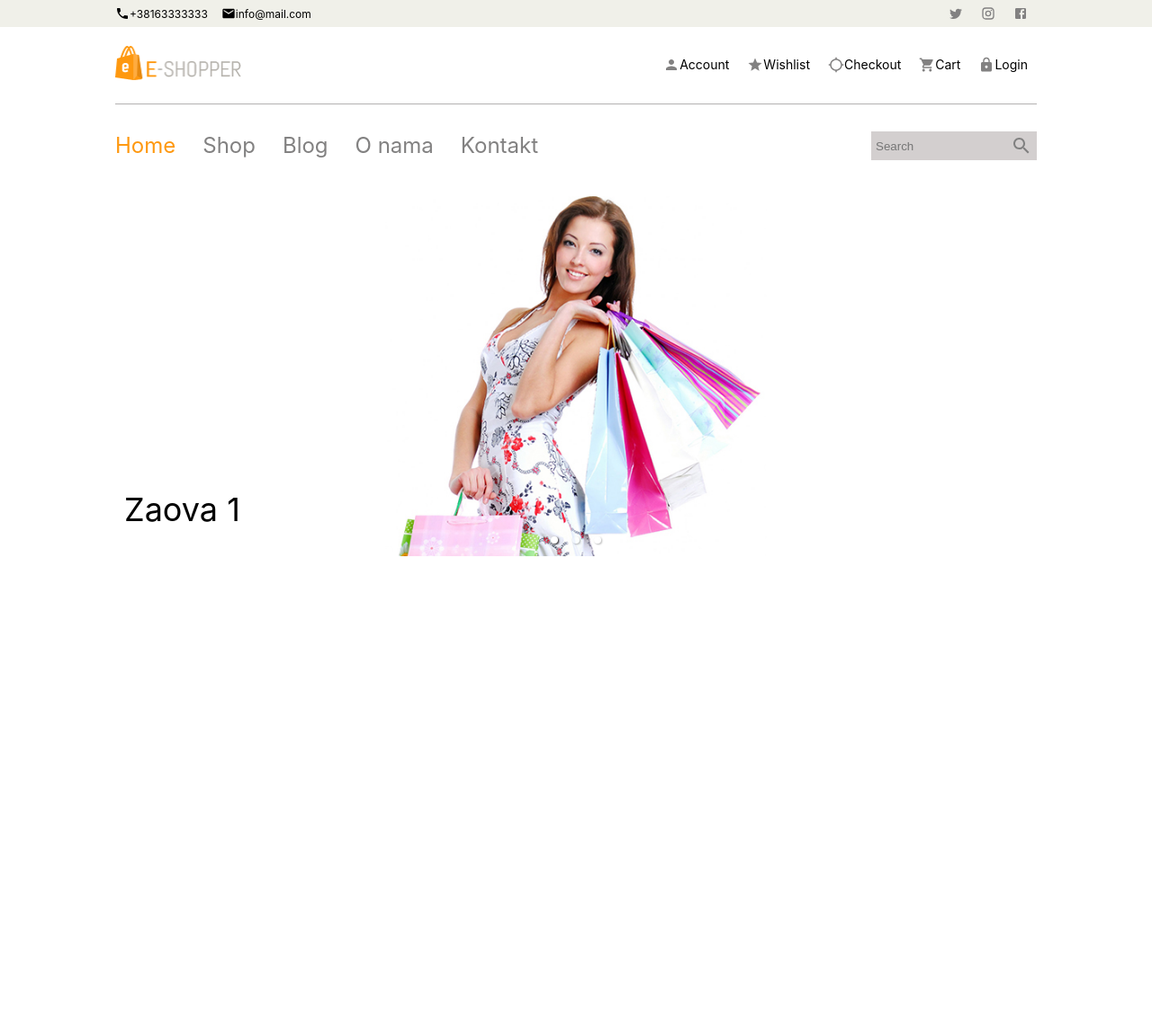
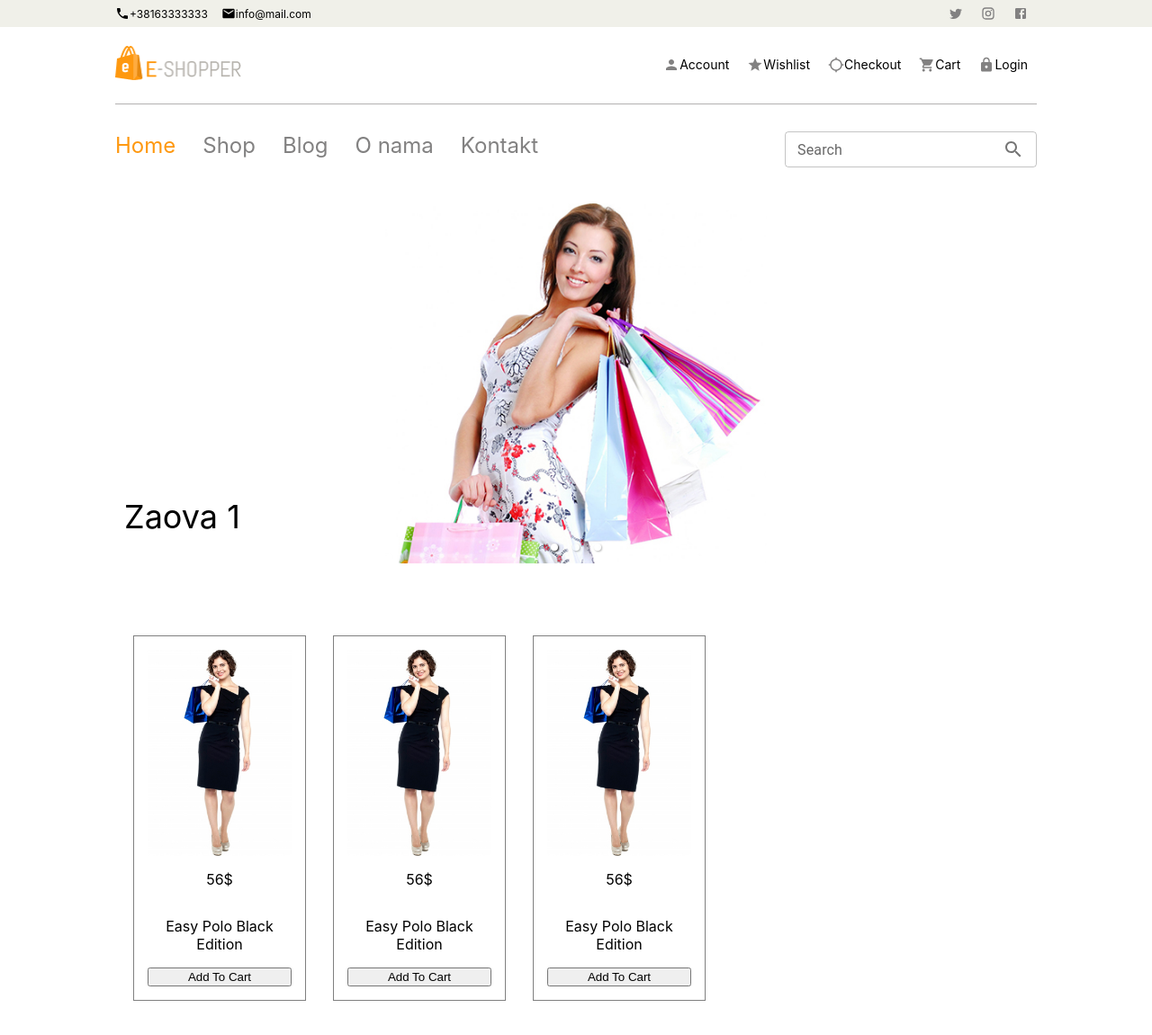
Before and after one commit to kemalkujovic/nitshop, a React (Create React App) app: page / in a window 1280 px wide. Shown: the top 1150 px of the page at 90% size. Before the commit the page ends 800 px from the top, so only its background shows below. Built offline with nearby package versions, Linux system fonts and the light colour scheme.

Commit message:
Products page

```diff
--- a/src/App.jsx
+++ b/src/App.jsx
@@ -3,11 +3,13 @@ import "./App.css";
 import Navigation from "./Templates/Navigation/Navigation";
 import Slider from "./Templates/Slider/Slider";
 import SimplifiedDiv from "./components/SimplifiedDiv/SimplifiedDiv";
+import ProductsHomePage from "./Templates/ProductsHomePage/ProductsHomePage";
 const App = () => {
   return (
     <>
-        <Navigation />
-        <Slider />
+      <Navigation />
+      <Slider />
+      <ProductsHomePage />
     </>
   );
 };
--- /dev/null
+++ b/src/Templates/CategoryTab/CategoryTab.jsx
@@ -0,0 +1,19 @@
+import React from "react";
+import Text from "../../components/Text/Text";
+import SimplifiedDiv from "../../components/SimplifiedDiv/SimplifiedDiv";
+import { colors } from "../../util/theme";
+
+const CategoryTab = () => {
+  const styles = {
+    container: {
+      width: "100%",
+      borderWidth: "0.5px",
+      borderColor: colors.lightGray,
+      borderRadius: "5px",
+      textAlign: "left",
+    },
+  };
+  return <SimplifiedDiv style={styles.container}></SimplifiedDiv>;
+};
+
+export default CategoryTab;
--- a/src/Templates/Navigation/LinkBar.jsx
+++ b/src/Templates/Navigation/LinkBar.jsx
@@ -75,7 +75,18 @@ const LinkBar = (props) => {
               justifyContent="flex-end"
               height="100%"
             >
-              <SearchBar />
+              {/* <SearchBar /> */}
+              <TextField
+                size="small"
+                label="Search"
+                InputProps={{
+                  endAdornment: (
+                    <InputAdornment position="end">
+                      <SearchIcon />
+                    </InputAdornment>
+                  ),
+                }}
+              />
             </CustomDiv>
           </Grid>
         </Grid>
--- /dev/null
+++ b/src/Templates/ProductsHomePage/ProductsHomePage.jsx
@@ -0,0 +1,89 @@
+import { Grid } from "@mui/material";
+import React from "react";
+import SimplifiedDiv from "../../components/SimplifiedDiv/SimplifiedDiv";
+import CustomDiv from "../../components/CustomDiv/CustomDiv";
+import product1 from "../../assets/images/product-details/1.jpg";
+import CategoryTab from "../CategoryTab/CategoryTab";
+const ProductsHomePage = () => {
+  const styles = {
+    category: {
+      display: "flex",
+      height: "auto",
+      width: "250px",
+      border: "1px solid gray",
+      padding: "10px",
+      margin: "20px",
+    },
+    card: {
+      width: "10rem",
+      height: "auto",
+      display: "flex",
+      flexDirection: "column",
+      border: "1px solid gray",
+      padding: "15px",
+      textAlign: "center",
+    },
+  };
+  return (
+    <>
+      <SimplifiedDiv
+        style={{
+          display: "flex",
+          padding: "50px 10%",
+        }}
+      >
+        <Grid item lg={3} direction="row">
+          {/* <SimplifiedDiv style={styles.category}>
+            <ul
+              style={{
+                listStyle: "none",
+                padding: 0,
+              }}
+            >
+              <li>SPORTSWEAR</li>
+              <li>MEANS</li>
+              <li>WOMENS</li>
+              <li>KIDS</li>
+              <li>HOUSEHOLDS</li>
+              <li>INTERIORS</li>
+              <li>CLOTHING</li>
+              <li>BAGS</li>
+              <li>SHEOS</li>
+            </ul>
+          </SimplifiedDiv> */}
+          <CategoryTab />
+        </Grid>
+        <Grid item lg={9} container direction="row">
+          <SimplifiedDiv
+            style={{
+              display: "flex",
+              margin: "20px",
+              gap: "30px",
+            }}
+          >
+            <SimplifiedDiv style={styles.card}>
+              <img src={product1} alt="slika" />
+              <p>56$</p>
+              <p>Easy Polo Black Edition</p>
+              <button>Add To Cart</button>
+            </SimplifiedDiv>
+            <SimplifiedDiv style={styles.card}>
+              <img src={product1} alt="slika" />
+              <p>56$</p>
+              <p>Easy Polo Black Edition</p>
+              <button>Add To Cart</button>
+            </SimplifiedDiv>
+            <SimplifiedDiv style={styles.card}>
+              <img src={product1} alt="slika" />
+              <p>56$</p>
+              <p>Easy Polo Black Edition</p>
+              <button>Add To Cart</button>
+            </SimplifiedDiv>
+          </SimplifiedDiv>
+        </Grid>
+      </SimplifiedDiv>
+    </>
+  );
+};
+
+export default ProductsHomePage;
--- a/src/Templates/Slider/Slider.jsx
+++ b/src/Templates/Slider/Slider.jsx
@@ -33,14 +33,14 @@ const Slider = () => {
   const styles = {
     sliderContainer: {
       width: "100%",
-      height: "200px",
+      height: "auto",
       paddingTop: setPaddingTop,
       margin: setSliderMargin,
     },
   };
 
   return (
-    <Grid padding='10px 10%' container direction="row">
+    <Grid padding="10px 10%" container direction="row">
       <Grid item xs={12} sm={12} md={12} lg={12}>
         <SimplifiedDiv style={styles.sliderContainer}>
           <Carousel data={sliders} />
--- a/src/util/theme.js
+++ b/src/util/theme.js
@@ -1,11 +1,13 @@
-import { light } from "@mui/material/styles/createPalette";
-
 export const colors = {
   accentColor: "#e88f23",
   secondColor: "#F0F0E9",
   grayColor: "#828181",
   lightGrayColor: "#b3b1b1",
   orange: "#fe980f",
+  lightBlack: "#2e2d2d",
+  limeGreen: "#9de848",
+  lightRed: "#f23f35",
+  red: "red",
 };
 export const fontWeight = {
   light: "100",
@@ -17,6 +19,7 @@ export const fontWeight = {
 export const fontSize = {
   xSmall: "10px",
   small: "12px",
+  optimal: "13px",
   smallPlus: "14px",
   normal: "16px",
   medium: "18px",
```
